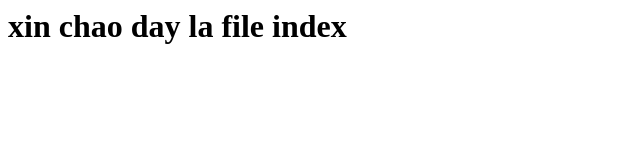
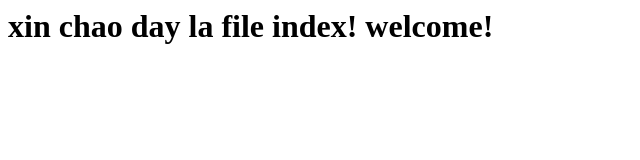
Before and after one commit to vinhpham24hdev/githubDemo, a plain HTML site: page index.html in a window 1280 px wide. Shown: the whole page, without its empty margins (0-640 px from the left). Drawn offline with Linux system fonts and the light colour scheme.

Commit message:
chinh sua lan 2

```diff
--- a/index.html
+++ b/index.html
@@ -1 +1,2 @@
-<h1>xin chao day la file index</h1>
+<h1>xin chao day la file index! welcome!
+</h1>
```
